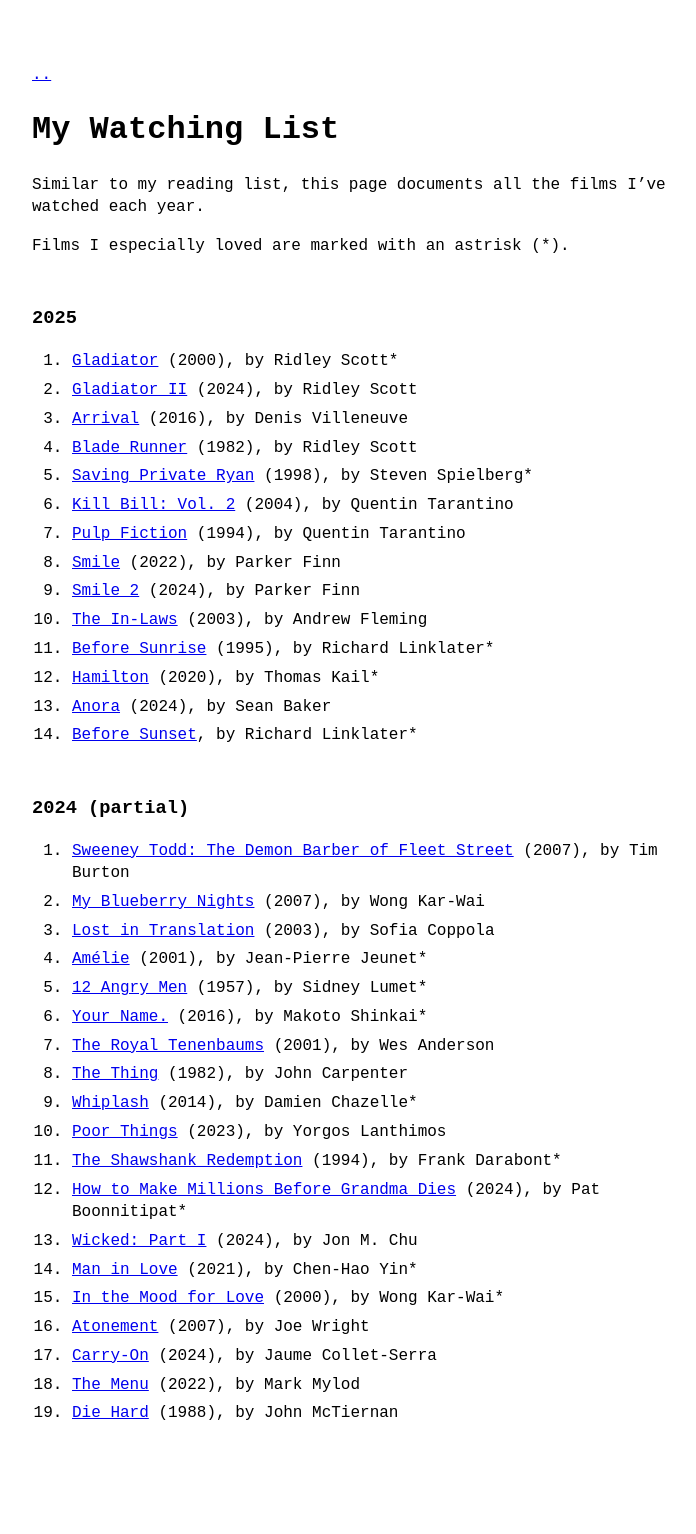
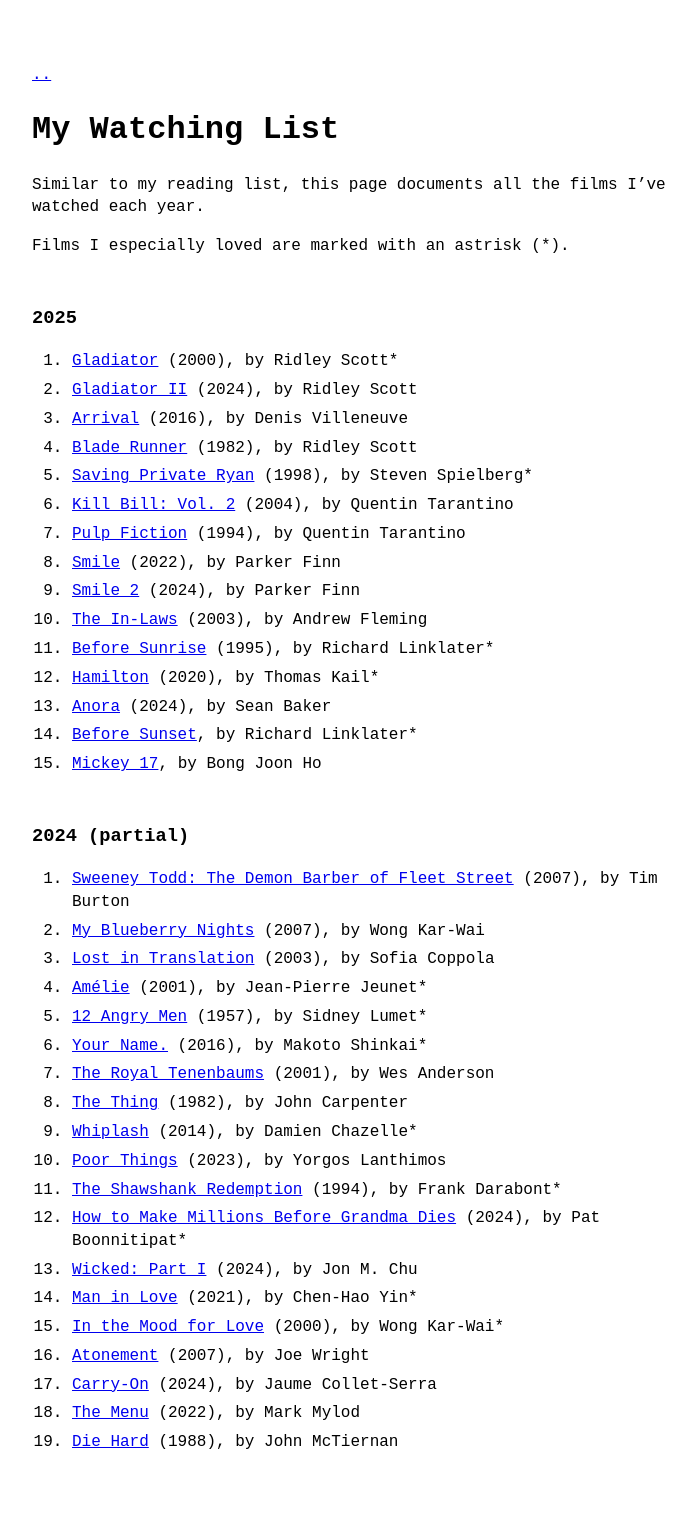
Before and after one commit to llucasly/llucasly.github.io, a Jekyll site: the page built from watching list.md, in a window 1280 px wide. Shown: the whole page, without its empty margins (288-984 px from the left). Built offline with Jekyll 4.4.1, drawn with Linux system fonts in a browser that asks for light colours; before the commit the page ends 1505 px from its top, so only the background shows below that.

```diff
--- a/watching list.md
+++ b/watching list.md
@@ -22,6 +22,7 @@ Films I especially loved are marked with an astrisk (*).
 12. [Hamilton](https://letterboxd.com/film/hamilton-2020/) (2020), by Thomas Kail*
 13. [Anora](https://letterboxd.com/film/anora/) (2024), by Sean Baker
 14. [Before Sunset](https://letterboxd.com/film/before-sunset/), by Richard Linklater*
+15. [Mickey 17](https://letterboxd.com/film/mickey-17/), by Bong Joon Ho
 
 ### 2024 (partial)
 1. [Sweeney Todd: The Demon Barber of Fleet Street](https://letterboxd.com/film/sweeney-todd-the-demon-barber-of-fleet-street-2007/) (2007), by Tim Burton
```
Also changed, not shown: reading list.md (+1 -0 lines).
